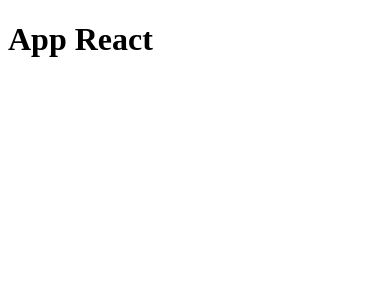
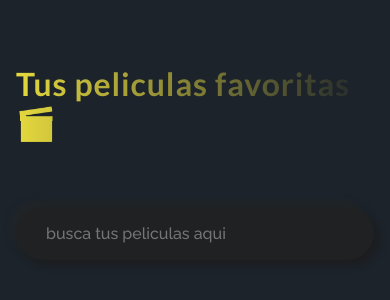
Before and after one commit to ruben-duarte/ReactApp, a React (Create React App) app: page / in a window 390 px wide. Shown: the top 300 px of the page. Built offline with nearby package versions, Linux system fonts and the light colour scheme; no server answers.

Commit message:
styles h1 and input, fetch to the api

```diff
--- /dev/null
+++ b/src/App.css
@@ -0,0 +1,234 @@
+@import url("https://fonts.googleapis.com/css?family=Roboto+Slab:100,300,400,700");
+@import url("https://fonts.googleapis.com/css?family=Raleway:300,300i,400,400i,500,500i,600,600i,700,700i,800,800i,900,900i");
+@import url('https://fonts.googleapis.com/css2?family=Lato:ital,wght@0,100;0,300;0,400;0,700;0,900;1,100;1,300;1,400;1,700;1,900&display=swap');
+
+* {
+  margin: 0;
+  border: 0;
+  box-sizing: border-box;
+}
+
+:root {
+  --font-roboto: "Roboto Slab", serif;
+  --font-raleway: "Raleway", sans-serif;
+  --font-lato: "Lato", sans-serif;
+}
+
+body {
+  font-family: var(--font-lato);
+  //background-color: #212426;
+    background-color: #1c232b;
+}
+
+.app {
+  padding: 4rem;
+
+  display: flex;
+  justify-content: center;
+  align-items: center;
+  flex-direction: column;
+}
+
+h1 {
+  font-size: 3rem;
+  letter-spacing: 0.9px;
+  background: linear-gradient(
+    90deg,
+    rgb(230, 218, 62) 0%,
+    rgba(249, 211, 180, 0) 100%
+  );
+  background-clip: text;
+  -webkit-background-clip: text;
+  -webkit-text-fill-color: transparent;
+  width: fit-content;
+}
+
+.search {
+  width: 71%;
+  margin: 4rem 0 2rem;
+
+  display: flex;
+  align-items: center;
+  justify-content: center;
+
+  padding: 1.5rem 1.75rem;
+  border-radius: 3rem;
+  background: #1f2123;
+  -webkit-box-shadow: 5px 5px 7px #1c1d1f, -5px -5px 7px #222527;
+  box-shadow: 5px 5px 7px #1c1d1f, -5px -5px 7px #222527;
+}
+
+.search input {
+  flex: 1;
+  border: none;
+  font-size: 1.5rem;
+  font-family: var(--font-raleway);
+  font-weight: 500;
+  padding-right: 1rem;
+
+  outline: none;
+  color: #a1a1a1;
+  background: #1f2123;
+}
+
+.search img {
+  width: 35px;
+  height: 35px;
+  cursor: pointer;
+}
+
+/* .search button {
+  padding: 20px 40px;
+  border-radius: 0.5rem;
+  margin-left: 15px;
+  color: #a1a1a1;
+  font-family: var(--font-raleway);
+  font-weight: 900;
+  letter-spacing: 0.75px;
+  font-size: 1.25rem;
+  cursor: pointer;
+  background: #1f2123;
+  -webkit-box-shadow: 5px 5px 7px #1c1d1f, -5px -5px 7px #222527;
+  box-shadow: 5px 5px 7px #1c1d1f, -5px -5px 7px #222527;
+} */
+
+.empty {
+  width: 100%;
+  margin-top: 3rem;
+
+  display: flex;
+  justify-content: center;
+  align-items: center;
+}
+
+.empty h2 {
+  font-size: 1.25rem;
+  color: #f9d3b4;
+  font-family: var(--font-raleway);
+}
+
+.container {
+  width: 100%;
+  margin-top: 3rem;
+
+  display: flex;
+  justify-content: center;
+  align-items: center;
+  flex-wrap: wrap;
+}
+
+.movie {
+  width: 310px;
+  height: 460px;
+  margin: 1.5rem;
+
+  position: relative;
+  border-radius: 12px;
+  overflow: hidden;
+  border: none;
+
+  transition: all 0.4s cubic-bezier(0.175, 0.885, 0, 1);
+  box-shadow: 0px 13px 10px -7px rgba(0, 0, 0, 0.1);
+}
+
+.movie div:nth-of-type(1) {
+  position: absolute;
+  padding: 16px;
+  width: 100%;
+  opacity: 0;
+  top: 0;
+  color: #f9d3b4;
+}
+
+.movie:hover {
+  box-shadow: 0px 30px 18px -8px rgba(0, 0, 0, 0.1);
+  transform: scale(1.05, 1.05);
+}
+
+.movie div:nth-of-type(2) {
+  width: 100%;
+  height: 100%;
+}
+
+.movie div:nth-of-type(2) img {
+  height: 100%;
+  width: 100%;
+}
+
+.movie div:nth-of-type(3) {
+  z-index: 2;
+  background-color: #343739;
+  padding: 16px 24px 24px 24px;
+
+  position: absolute;
+  bottom: 0;
+  right: 0;
+  left: 0;
+}
+
+.movie div:nth-of-type(3) span {
+  font-family: "Raleway", sans-serif;
+  text-transform: uppercase;
+  font-size: 13px;
+  letter-spacing: 2px;
+  font-weight: 500;
+  color: #f0f0f0;
+}
+
+.movie div:nth-of-type(3) h3 {
+  margin-top: 5px;
+  font-family: "Roboto Slab", serif;
+  color: #f9d3b4;
+}
+
+.movie:hover div:nth-of-type(2) {
+  height: 100%;
+  opacity: 0.3;
+}
+
+.movie:hover div:nth-of-type(3) {
+  background-color: transparent;
+}
+
+.movie:hover div:nth-of-type(1) {
+  opacity: 1;
+}
+
+@media screen and (max-width: 600px) {
+  .app {
+    padding: 4rem 2rem;
+  }
+
+  .search {
+    padding: 1rem 1.75rem;
+    width: 100%;
+  }
+
+  .search input {
+    font-size: 1rem;
+  }
+
+  .search img {
+    width: 20px;
+    height: 20px;
+  }
+}
+
+@media screen and (max-width: 400px) {
+  .app {
+    padding: 4rem 1rem;
+  }
+
+  h1 {
+    font-size: 2rem;
+  }
+
+  .container {
+    margin-top: 2rem;
+  }
+
+  .movie {
+    width: "100%";
+    margin: 1rem;
+  }
+}
--- a/src/App.js
+++ b/src/App.js
@@ -1,8 +1,30 @@
-import React from 'react';
+import  { useEffect } from 'react';
+import './App.css';
+import searchIcon from './search.svg';
+
+const API_URL = 'http://www.omdbapi.com/?i=tt3896198&apikey=3c987d8d';
 
 const App = () => {
+    const searchMovie = async (title) => {
+        const response = await fetch(`${API_URL}&s=${title}`);
+        const data = await response.json();
+
+        console.log(data.Search);
+    }
+
+    useEffect(() => {
+        searchMovie('star wars');
+    }, []);
+
     return(
-        <h1>App React</h1>
+        <div className='app'>
+            <h1>Tus peliculas favoritas 🎬</h1>
+            <div className='search'>
+                <input
+                    placeholder='busca tus peliculas aqui'
+                />
+            </div>
+        </div>
     );
 }
 
```
Also changed, not shown: src/search.svg (added).
